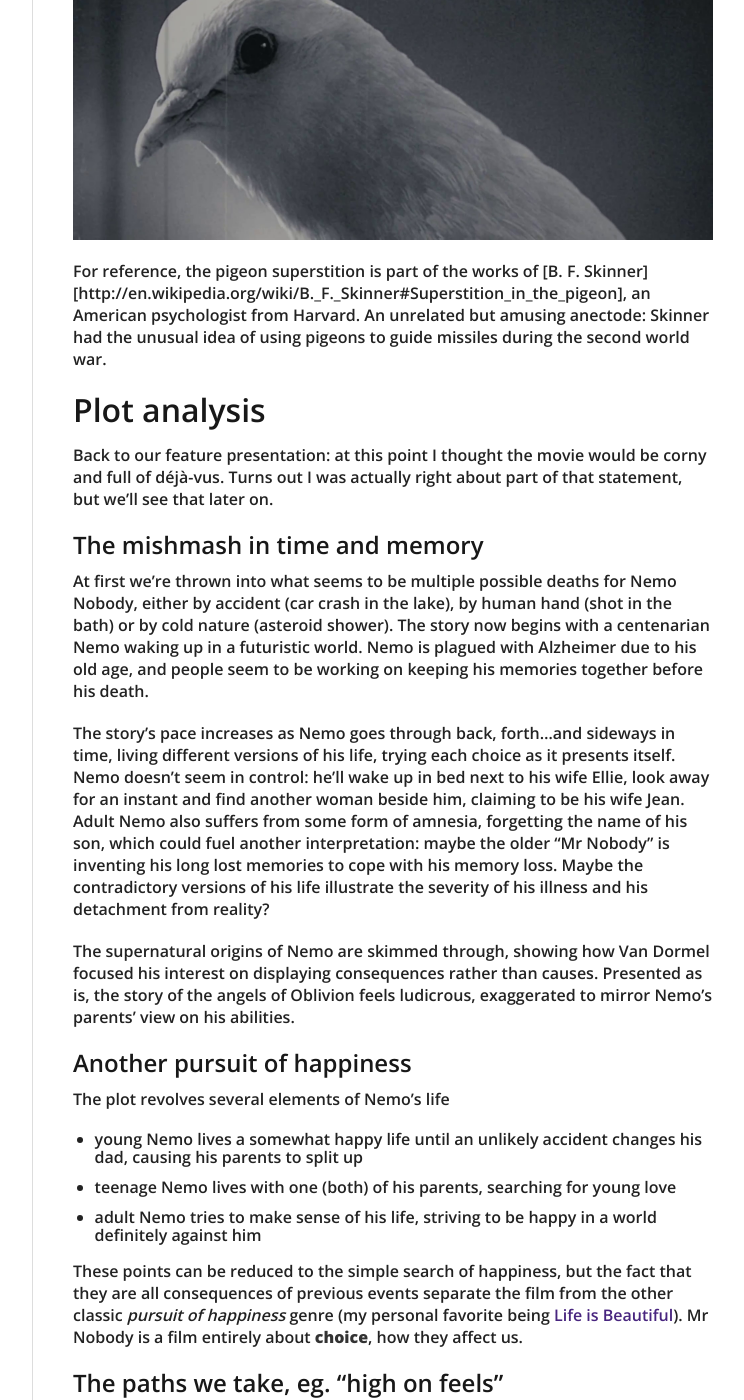
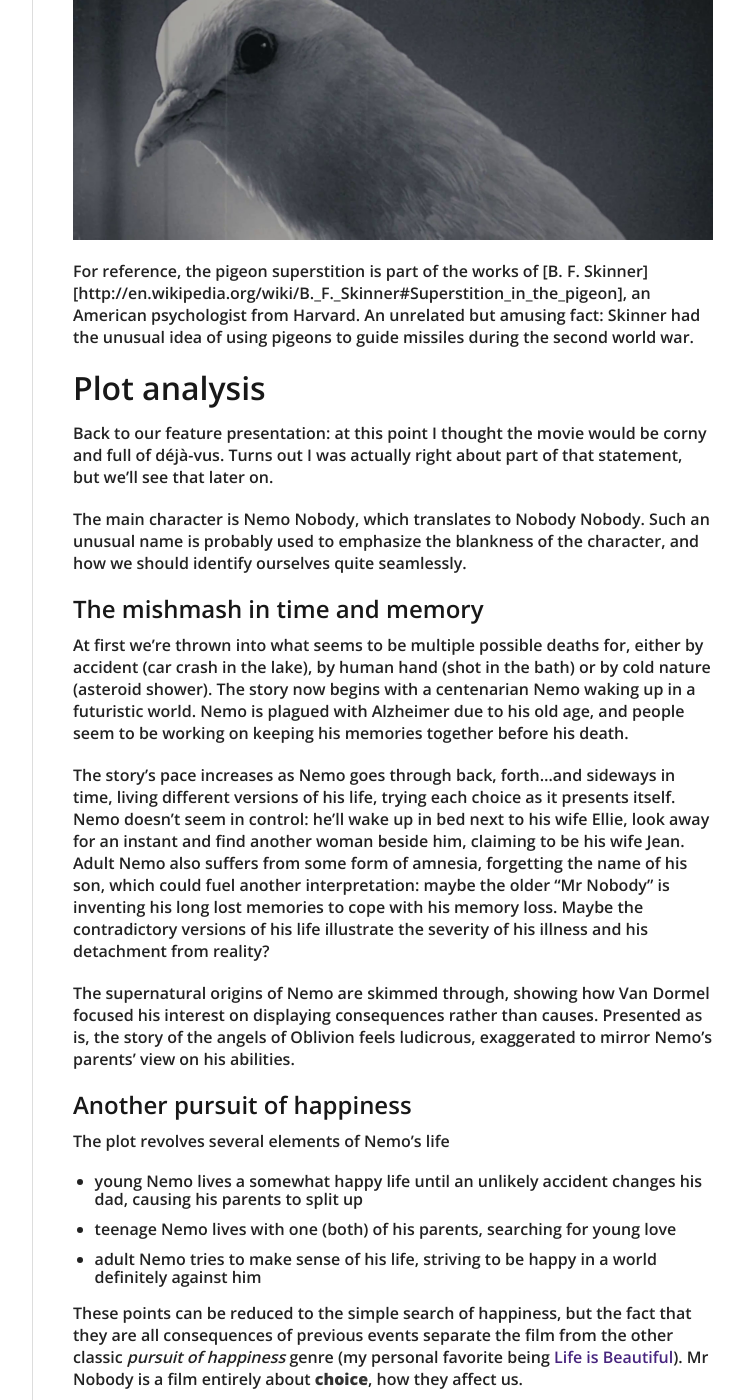
Before and after one commit to jmcomets/jmcomets.github.io, a Jekyll site: the page built from _posts/2015-04-26-mr-nobody-an-introspective-about-life.md, in a window 1280 px wide and 1400 px high, scrolled down 870 px. Shown: the whole window, without its empty margins (378-1122 px from the left). Built offline with Jekyll 4.4.1, drawn with Linux system fonts in a browser that asks for light colours; nearby versions of some CDN libraries; some of the changed text lies outside the part shown.

Commit message:
critics are evil

```diff
--- a/_posts/2015-04-26-mr-nobody-an-introspective-about-life.md
+++ b/_posts/2015-04-26-mr-nobody-an-introspective-about-life.md
@@ -40,9 +40,9 @@
 
 For reference, the pigeon superstition is part of the works of [B. F.
 Skinner][http://en.wikipedia.org/wiki/B._F._Skinner#Superstition_in_the_pigeon],
-an American psychologist from Harvard. An unrelated but amusing anectode:
-Skinner had the unusual idea of using pigeons to guide missiles during the
-second world war.
+an American psychologist from Harvard. An unrelated but amusing fact: Skinner
+had the unusual idea of using pigeons to guide missiles during the second world
+war.
 
 # Plot analysis
 
@@ -50,14 +50,18 @@
 corny and full of déjà-vus. Turns out I was actually right about part of that
 statement, but we'll see that later on.
 
+The main character is Nemo Nobody, which translates to Nobody Nobody. Such an
+unusual name is probably used to emphasize the blankness of the character, and
+how we should identify ourselves quite seamlessly.
+
 ## The mishmash in time and memory
 
-At first we're thrown into what seems to be multiple possible deaths for Nemo
-Nobody, either by accident (car crash in the lake), by human hand (shot in the
-bath) or by cold nature (asteroid shower). The story now begins with a
-centenarian Nemo waking up in a futuristic world. Nemo is plagued with
-Alzheimer due to his old age, and people seem to be working on keeping his
-memories together before his death.
+At first we're thrown into what seems to be multiple possible deaths for,
+either by accident (car crash in the lake), by human hand (shot in the bath) or
+by cold nature (asteroid shower). The story now begins with a centenarian Nemo
+waking up in a futuristic world. Nemo is plagued with Alzheimer due to his old
+age, and people seem to be working on keeping his memories together before his
+death.
 
 The story's pace increases as Nemo goes through back, forth...and sideways in
 time, living different versions of his life, trying each choice as it presents
@@ -98,9 +102,16 @@
 or just passionate love. He finds himself helpless against the universe's
 unforgiving *butterfly effect*, whose consequences range from separating his
 parents to losing the love of his life, becoming paraplegic to suffering a
-deadly car accident. The message is clear as crystal: **life is short, live as
-much as possible**. Old Nemo repeats it himself: *"I'm afraid I haven't lived
-enough"*.
+deadly car accident. The message intended is clear as crystal: **life is short,
+live as much as possible**. Old Nemo repeats it himself: *"I'm afraid I haven't
+lived enough"*.
+
+A large part of the film analyses love and its implications. Each of the three
+love stories Nemo has shows a different aspect, one sided love clearly being
+impossible, no matter how hard the other person tries to work it out. The most
+noticeable version is the story of Nemo and Jean, often overlooked by the
+critics as shallow or empty. To me the blankness of Jean's character reflects
+Nemo's interest in her and his obsession with greatness in that universe.
 
 # General opinion
 
@@ -118,3 +129,8 @@
 convincing I've ever seen on film. It is by far the strongest emotional aspect
 of the film, bringing tears to my eyes when they are *finally* reunited after
 being separated brutally...twice.
+
+In effect, Mr Nobody is a film I would recommend to any pessimist, its raw
+emotional power breaking through the ice and striking the viewer with
+realisations on himself and the world we all live in. The acting of Jared Leto
+is-as usual-flawless, as he battles for
```
Also changed, not shown: other parts of _posts/2015-04-26-mr-nobody-an-introspective-about-life.md (+2 -2 lines).
